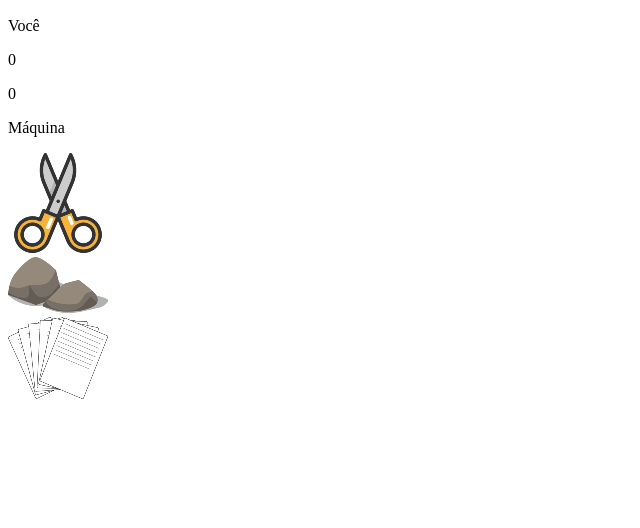
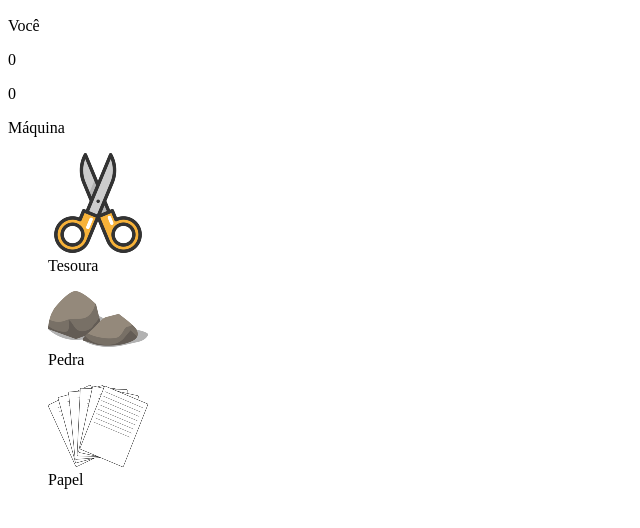
Before and after one commit to marcelx-silva/rps, a plain HTML site: page index.html in a window 1280 px wide. Shown: the part 110-638 px from the top of the page, without its empty margins (0-640 px from the left). Drawn offline with Linux system fonts and the light colour scheme.

Commit message:
fixed  nome de classes e added figure tag

```diff
--- a/index.html
+++ b/index.html
@@ -12,13 +12,13 @@
         <h1 class="title">Pedra, Papel e Tesoura !</h1>
     </header>
     <main>
-        <h2 id="round">Round 1</h2>
+        <h2 class="round">Round <span id="round-number">1</span></h2>
         <div class="game-screen">
             <div class="scoreboard">
-                <p class="scoreboard you">Você</p>
+                <p class="scoreboard-you">Você</p>
                 <p id="score-you">0</p>
                 <p id="score-machine">0</p>
-                <p class="scoreboard machine">Máquina</p>
+                <p class="scoreboard-machine">Máquina</p>
             </div>
             <div class="game">
                 <div id="you-choice"></div>
@@ -26,9 +26,30 @@
             </div>
         </div>
         <div class="rps-options">
-            <div id="scissor"><img src="./style/images/scissor.png" alt="Tesoura"></div>
-            <div id="rock"><img src="./style/images/rock.png" alt="Pedra"></div>
-            <div id="paper"><img src="./style/images/paper.png" alt="Papel"></div>
+            <div id="scissor">
+                <figure>
+                    <img src="./style/images/scissor.png" alt="Tesoura">
+                    <figcaption>
+                        Tesoura
+                    </figcaption>
+                </figure>
+            </div>
+            <div id="rock">
+                <figure>
+                    <img src="./style/images/rock.png" alt="Pedra">
+                    <figcaption>
+                        Pedra
+                    </figcaption>
+                </figure>
+            </div>
+            <div id="paper">
+                <figure>
+                    <img src="./style/images/paper.png" alt="Papel">
+                    <figcaption>
+                        Papel
+                    </figcaption>
+                </figure>
+            </div>
         </div>
     </main>
     <footer></footer>
```
